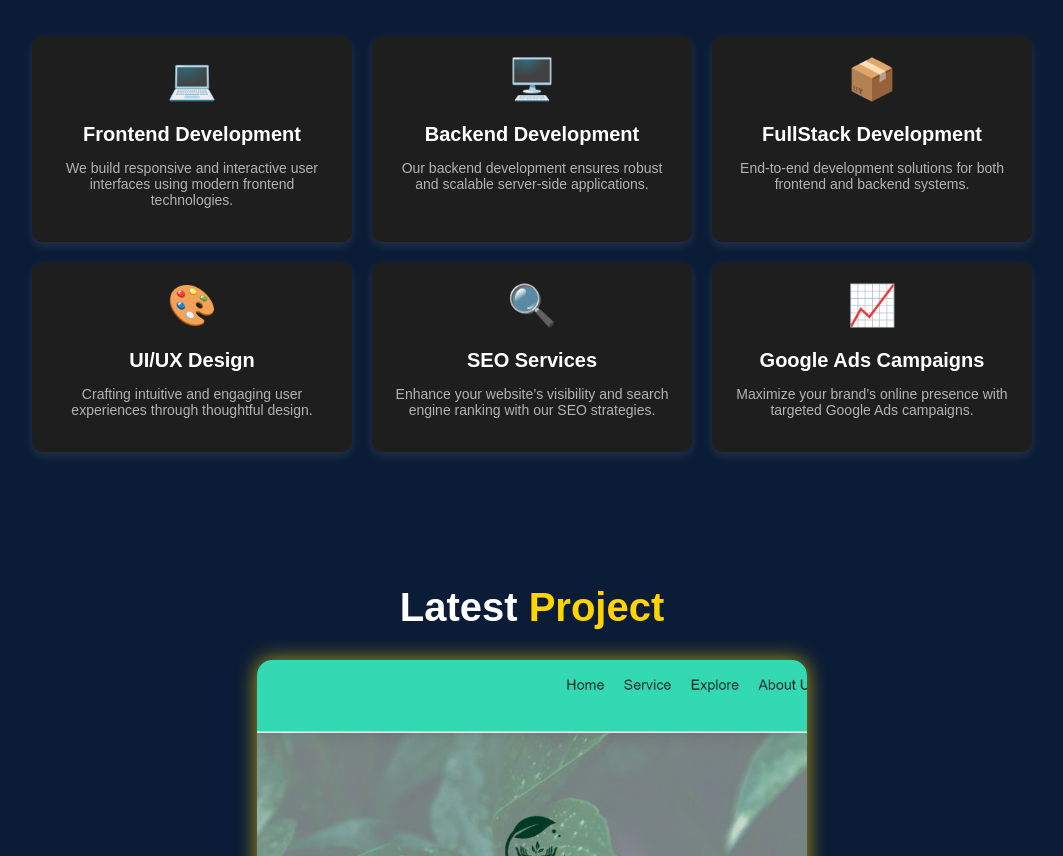
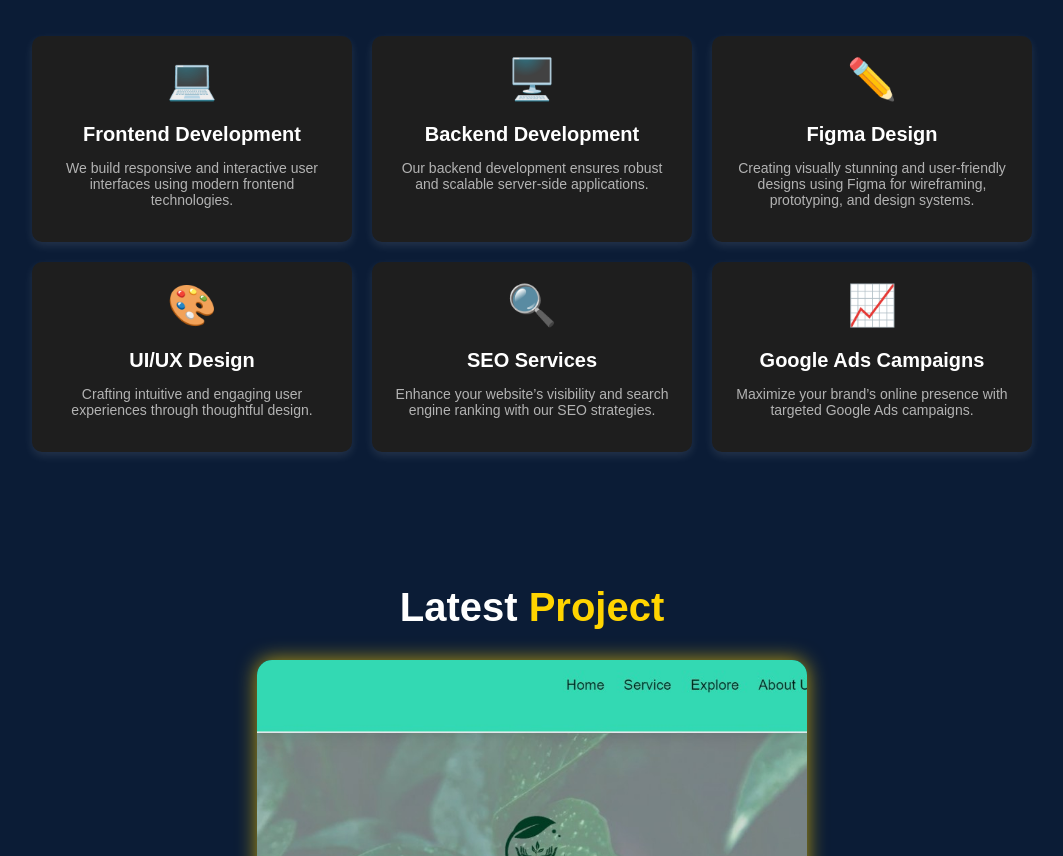
Before and after one commit to PraveenYadav60/Portfolio-website, a React (Create React App) app: page / in a window 1280 px wide. Shown: the part 2860-3716 px from the top of the page, without its empty margins (108-1171 px from the left). Built offline with nearby package versions, Linux system fonts and the light colour scheme.

Commit message:
Update Services.js

```diff
--- a/src/MyComponent/Services.js
+++ b/src/MyComponent/Services.js
@@ -15,11 +15,18 @@ const services = [
     icon: "🖥️",
   },
   {
-    title: "FullStack Development",
+    title: "Figma Design",
     description:
-      "End-to-end development solutions for both frontend and backend systems.",
-    icon: "📦",
+      "Creating visually stunning and user-friendly designs using Figma for wireframing, prototyping, and design systems.",
+    icon: "✏️",
   },
+
+  // {
+  //   title: "FullStack Development",
+  //   description:
+  //     "End-to-end development solutions for both frontend and backend systems.",
+  //   icon: "📦",
+  // },
   {
     title: "UI/UX Design",
     description:
```
